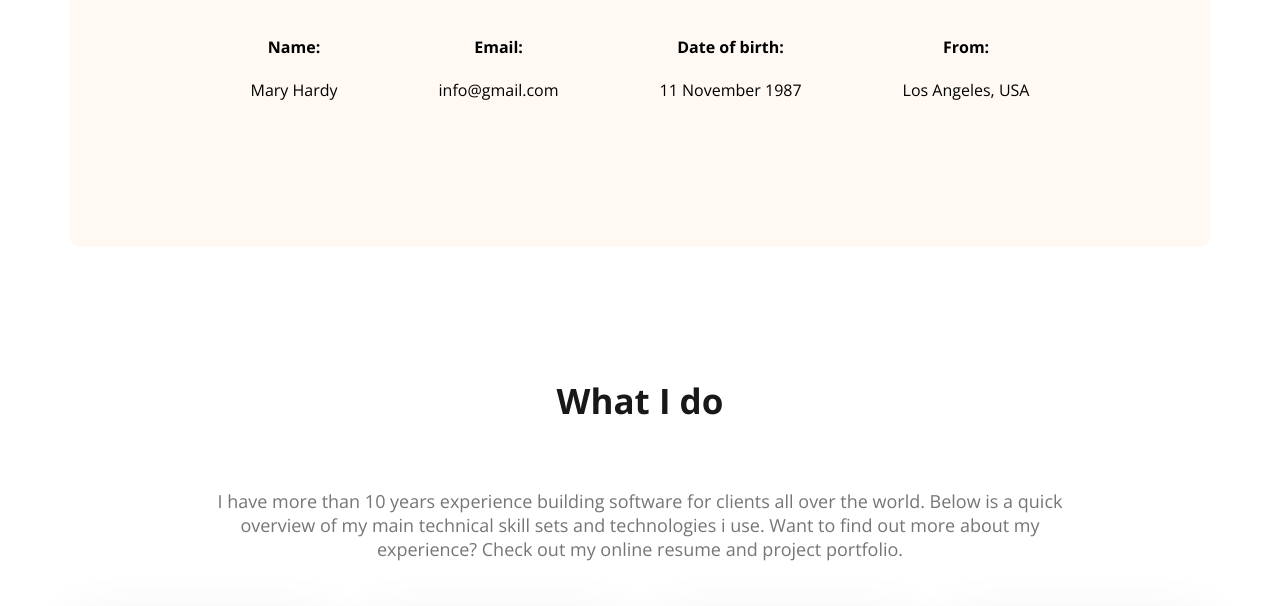
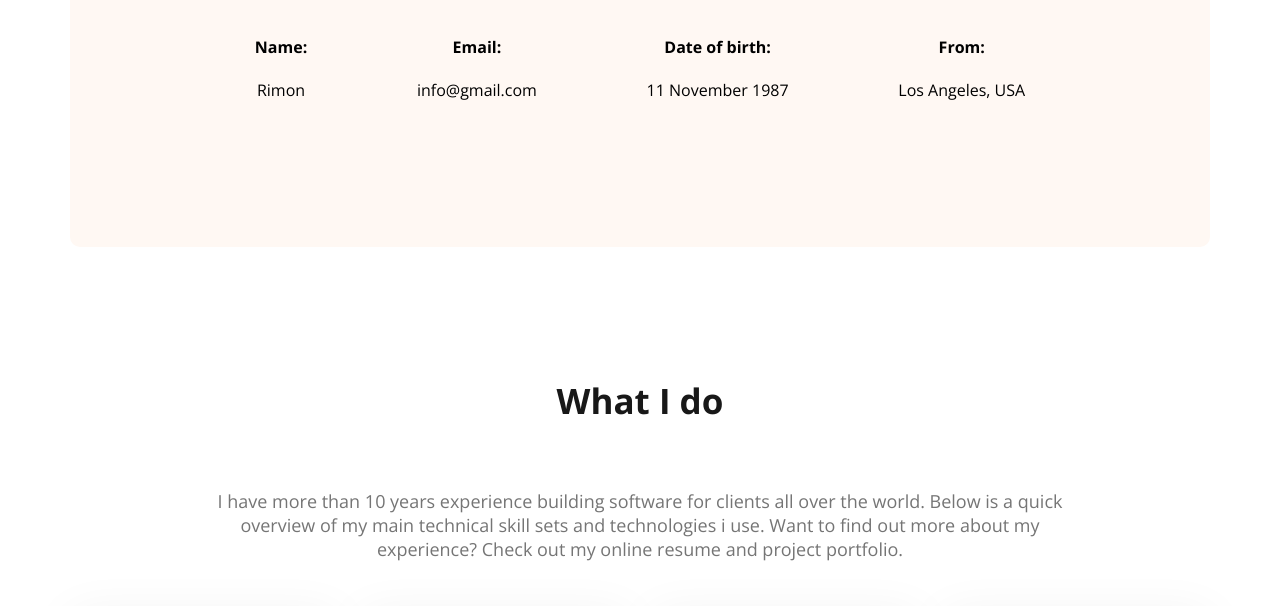
Before and after one commit to developer-rimon23/web-developer-portfolio, a plain HTML site: page index.html in a window 1280 px wide. Shown: the part 1270-1876 px from the top of the page. Drawn offline with nearby package versions, Linux system fonts and the light colour scheme.

Commit message:
added name

```diff
--- a/index.html
+++ b/index.html
@@ -48,7 +48,7 @@
                 <div class="about-info">
                     <h4 class="info-title">Name:
                     </h4>
-                    <p class="info-description">Mary Hardy</p>
+                    <p class="info-description">Rimon</p>
                 </div>
                 <div class="about-info">
                     <h4 class="info-title">Email:
```
